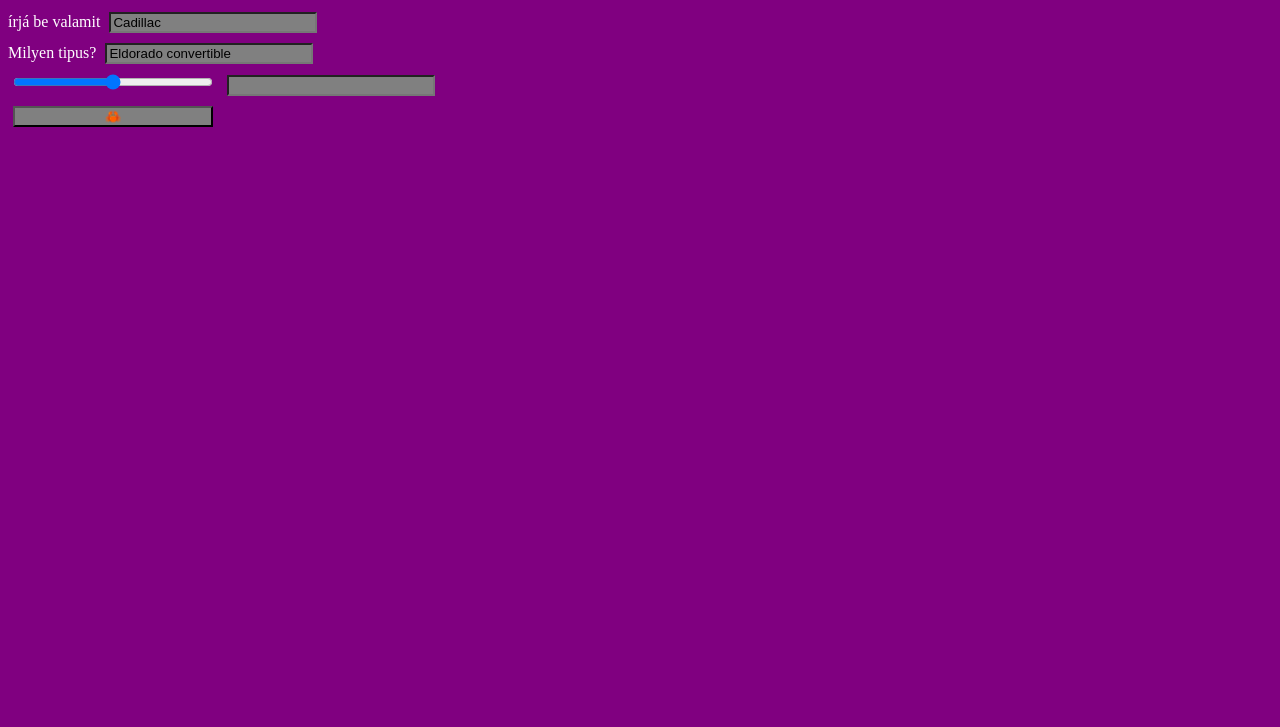
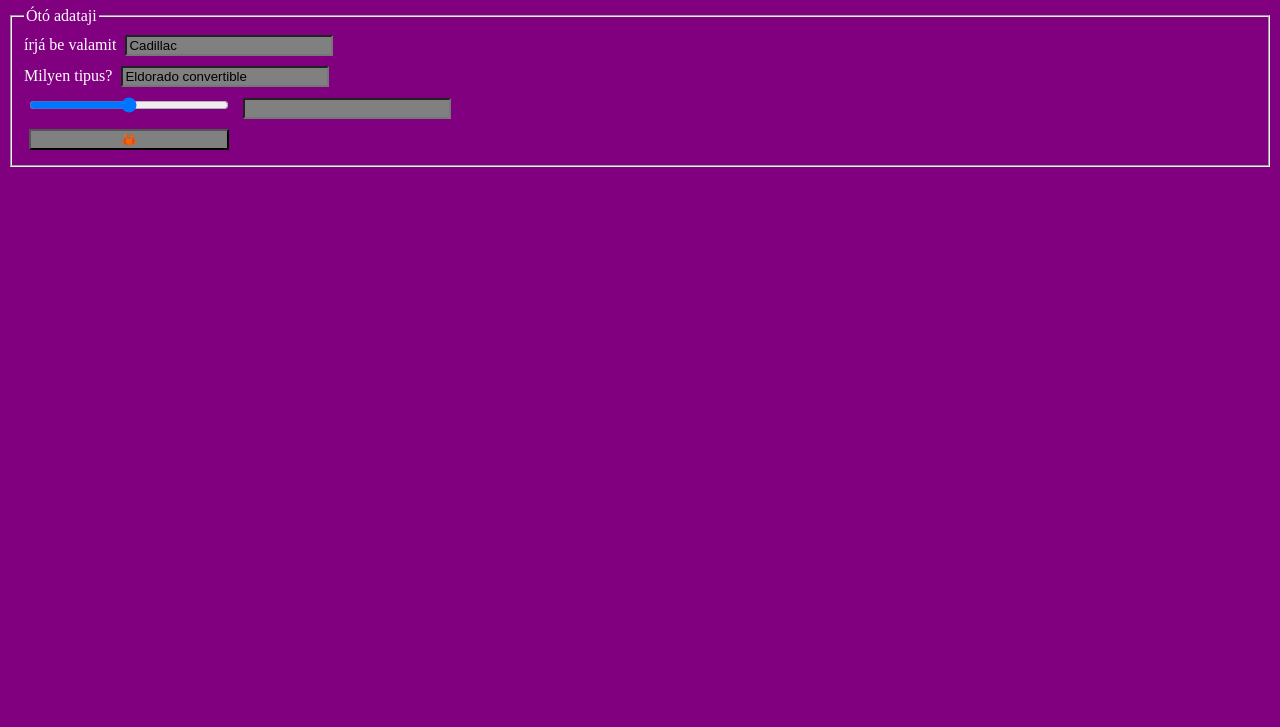
Before and after one commit to Logan114/urla, a plain HTML site: page index.html in a window 1280 px wide. Shown: the part 73-800 px from the top of the page. Drawn offline with Linux system fonts and the light colour scheme.

Commit message:
cséndzsiz

```diff
--- a/index.html
+++ b/index.html
@@ -9,6 +9,8 @@
 <body>
     <h1>Autók</h1>
     <form action="#" method="get">
+        <fieldset>
+            <legend>Ótó adataji</legend>
             <label for="k_marka">írjá be valamit</label>
             <input type="text" name="" value="Cadillac" id="k_marka">
             <br>
@@ -19,7 +21,7 @@
             <input type="number" name="evjarat_szam" oninput="this.form.evjarat.value = this.value">
             <br>
             <input type="submit" value="🦀">
-
+    </fieldset>
 
     </form>
 </body>
```
Lines whose indentation alone changed are shown as unchanged.
